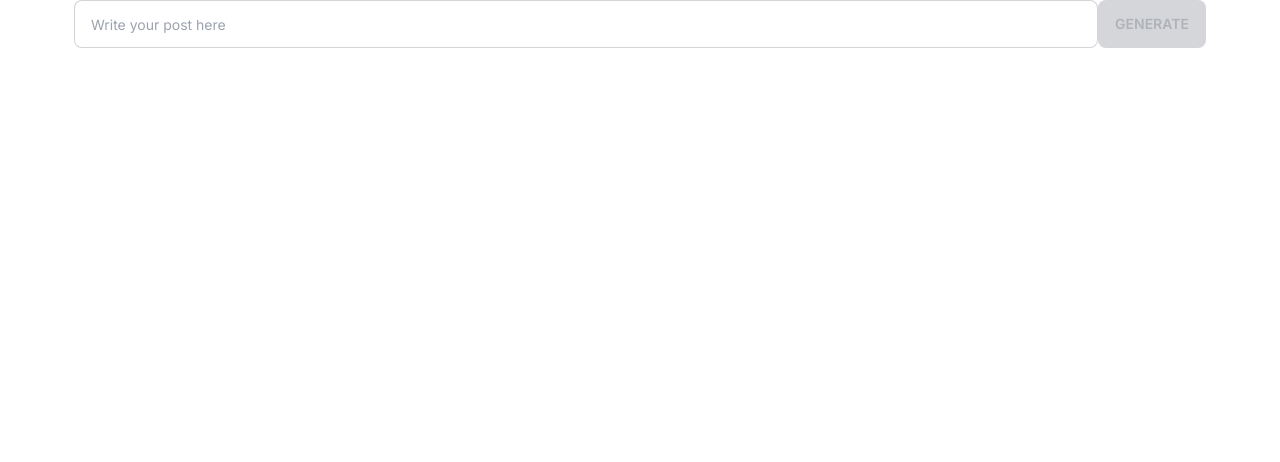
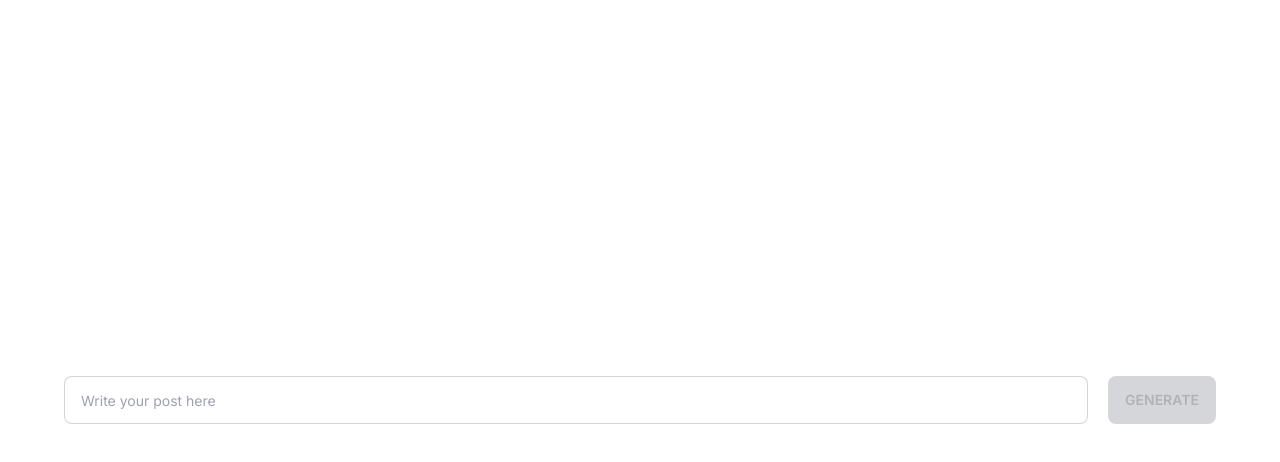
Before and after one commit to Leon-Avanade-Carbonell/persona-builder, a Next.js app: page /demo in a window 1280 px wide. Shown: the top 462 px of the page. Built offline with nearby package versions, Linux system fonts and the light colour scheme.

Commit message:
fixed alignment issues

```diff
--- a/app/api/chat/route.ts
+++ b/app/api/chat/route.ts
@@ -26,7 +26,7 @@ function handlePersona(persona: SocialMediaType): CompletionMessageType {
         },
         {
           role: 'user',
-          content: 'Limit your response to a max fo 30 words'
+          content: 'Limit your response to a max for 30 words'
         }
       ]
     default:
--- a/app/demo/page.tsx
+++ b/app/demo/page.tsx
@@ -1,7 +1,12 @@
 import BasicPage from '@/components/BasicPage'
 
 function DemoPage() {
-  return <BasicPage />
+  // return <BasicPage />
+  return (
+    <>
+      <BasicPage />
+    </>
+  )
 }
 
 export default DemoPage
--- a/components/BasicPage.tsx
+++ b/components/BasicPage.tsx
@@ -26,8 +26,7 @@ export default function BasicPage() {
     <div className="min-w-screen min-h-screen">
       <div className="container  mx-auto">
         <div className="flex flex-col items-stretch min-h-screen">
-          <div className="flex-1 grow">
-            <div className="flex flex-row justify-center mx-auto min-h-full">
+          <div className="flex flex-1 text-center justify-center items-center">
             <input
               className="input input-bordered input-md w-full max-w-5xl"
               type="text"
@@ -36,18 +35,18 @@ export default function BasicPage() {
               onChange={(entry) => setMessage(entry.currentTarget.value)}
             />
             <button
-                className="btn btn-primary"
+              className="btn btn-primary ml-5"
               disabled={message.length <= 0}
               onClick={() => handleSubmit()}
             >
               Generate
             </button>
           </div>
+          {sample && (
+            <div className="flex flex-1 text-center justify-center items-center">
+              {sample}
             </div>
-          <div className="flex-1">
-            {sample && <h2>{sample}</h2>}
-            {/* <SocialMediaPost /> */}
-          </div>
+          )}
         </div>
       </div>
     </div>
--- a/components/basic-page.tsx
+++ /dev/null
@@ -1,48 +0,0 @@
-'use client'
-
-import { BasicRequestType } from '@/types'
-import { useState } from 'react'
-import SocialMediaPost from './social-media-post'
-
-export default function BasicPage() {
-  const [message, setMessage] = useState('')
-  const [thoughts, setThoughts] = useState<undefined | string>()
-
-  async function handleSubmit() {
-    // const requestBody = JSON.stringify({
-    //   message: message,
-    //   socialMedia: 'facebook'
-    // } as BasicRequestType)
-    // const res = await fetch('/api/chat', { method: 'POST', body: requestBody })
-    // console.log(res)
-    // const reply = await res.json()
-    // console.log(reply)
-    setThoughts(message)
-    //   setChatResponse(reply.content);
-  }
-  return (
-    <div className="flex flex-col container bg-slate-400 justify-around gap-24">
-      <div className="flex-1">
-        <div className="flex flex-row gap-3 justify-center mx-auto">
-          <input
-            type="text"
-            placeholder="Write your post here"
-            className="input input-bordered input-md w-full max-w-5xl"
-            value={message}
-            onChange={(entry) => setMessage(entry.currentTarget.value)}
-          />
-          <button
-            className="btn btn-primary"
-            disabled={message.length <= 0}
-            onClick={() => handleSubmit()}
-          >
-            Generate
-          </button>
-        </div>
-      </div>
-      <div className="flex-1">
-        <SocialMediaPost />
-      </div>
-    </div>
-  )
-}
```
Lines whose indentation alone changed are shown as unchanged.
